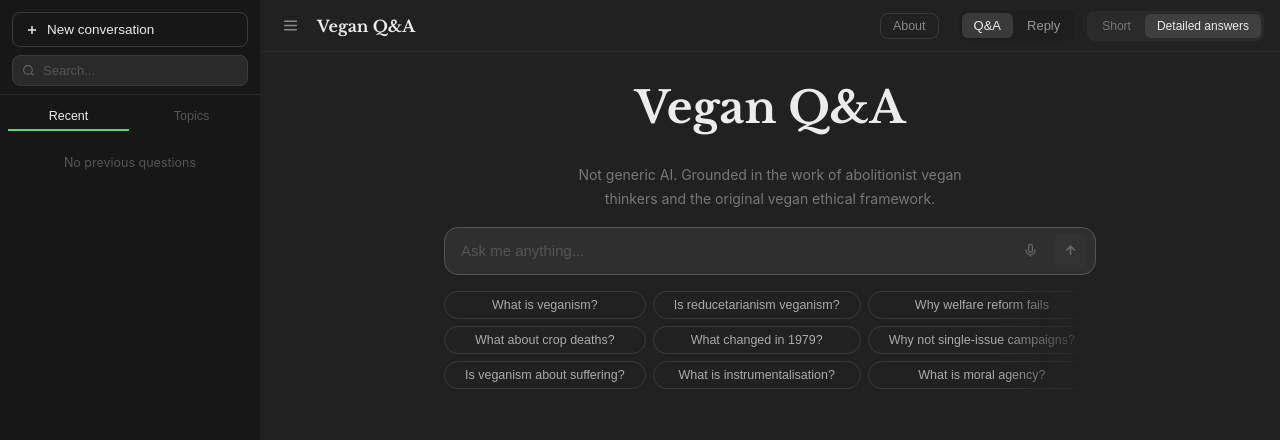
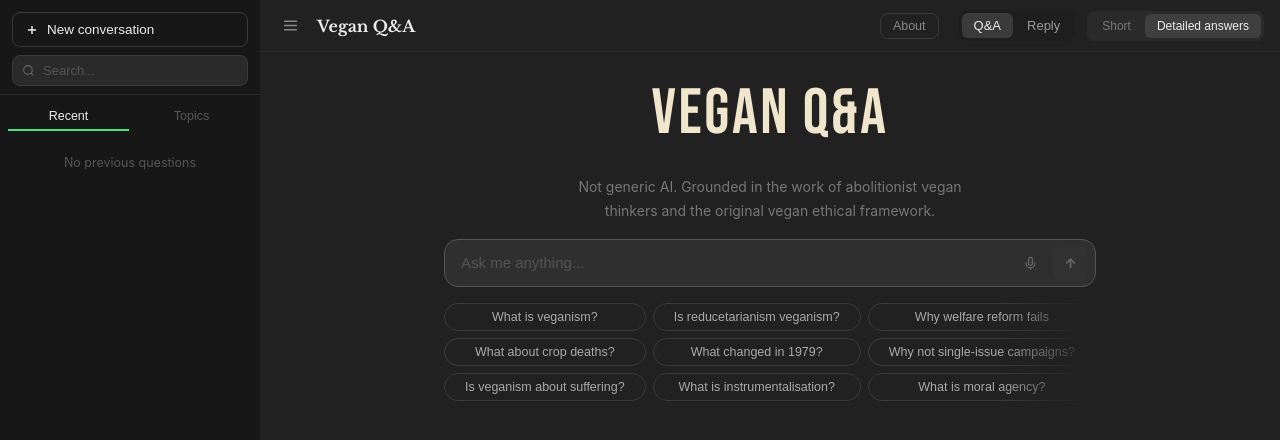
Before and after one commit to Joshb1111/vegan-qa, a React (Vite) app: page / in a window 1280 px wide. Shown: the top 440 px of the page. Built offline with nearby package versions, Linux system fonts and the light colour scheme.

Commit message:
Update hero title to Bebas Neue bold condensed font with cream colour
Matches the aesthetic of understand-veganism.com (bold condensed uppercase,
off-white cream on dark background).

Co-Authored-By: Claude Sonnet 4.6 <noreply@anthropic.com>

```diff
--- a/src/App.css
+++ b/src/App.css
@@ -1,4 +1,4 @@
-@import url('https://fonts.googleapis.com/css2?family=Libre+Baskerville:wght@700&display=swap');
+@import url('https://fonts.googleapis.com/css2?family=Libre+Baskerville:wght@700&family=Bebas+Neue&display=swap');
 
 *, *::before, *::after { box-sizing: border-box; margin: 0; padding: 0; }
 
@@ -380,11 +380,14 @@ body {
 }
 
 .hero-title {
-  font-family: 'Libre Baskerville', serif;
-  font-size: clamp(28px, 5vw, 44px);
-  font-weight: 700;
-  color: #ececec;
+  font-family: 'Bebas Neue', sans-serif;
+  font-size: clamp(36px, 7vw, 64px);
+  font-weight: 400;
+  letter-spacing: 0.04em;
+  text-transform: uppercase;
+  color: #f0e6cc;
   margin-bottom: 12px;
+  line-height: 1.05;
 }
 
 .hero-sub {
```
